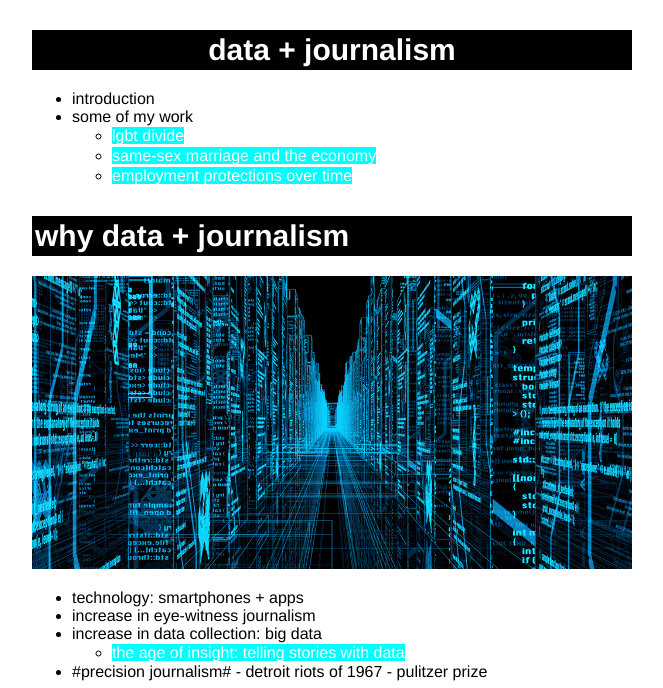
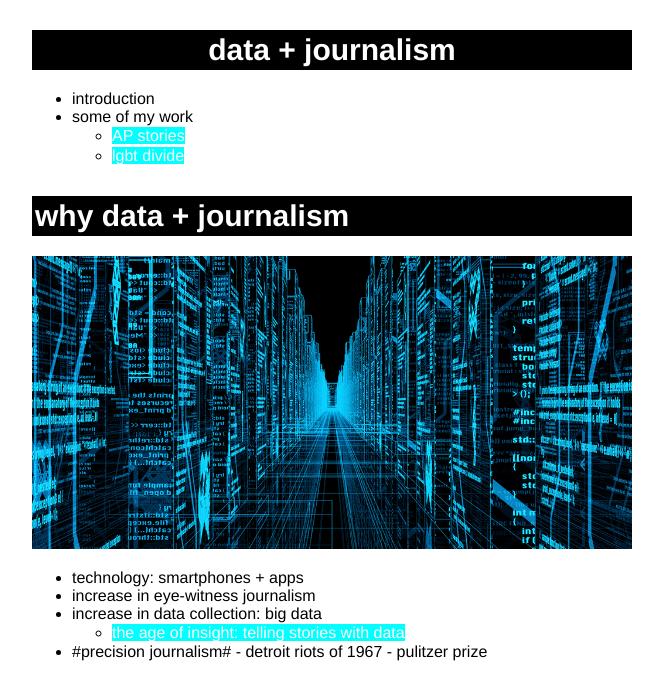
Before and after one commit to kastanis/data_journalism, a plain HTML site: page index.html in a window 1280 px wide. Shown: the top 688 px of the page, without its empty margins (308-971 px from the left). Drawn offline with Linux system fonts and the light colour scheme.

Commit message:
Update index.html with AP work

```diff
--- a/index.html
+++ b/index.html
@@ -114,9 +114,8 @@
             <li>introduction</li>
             <li>some of my work</li>
                 <ul class="b">
+                    <li><a href="https://flipboard.com/@angelkastanis/my-stories-pv8vb5mfz">AP stories</a></li>
                     <li><a href="http://williamsinstitute.law.ucla.edu/lgbtdivide">lgbt divide</a></li>
-                    <li><a href="http://williamsinstitute.law.ucla.edu/visualization/EconomicImpact">same-sex marriage and the economy</a></li>
-                    <li><a href="http://williamsinstitute.law.ucla.edu/wp-content/uploads/Employ-Red-Animate-fix-full.gif">employment protections over time</a></li>
                 </ul>
         </ul>
     <h1>why data + journalism</h1>
```
